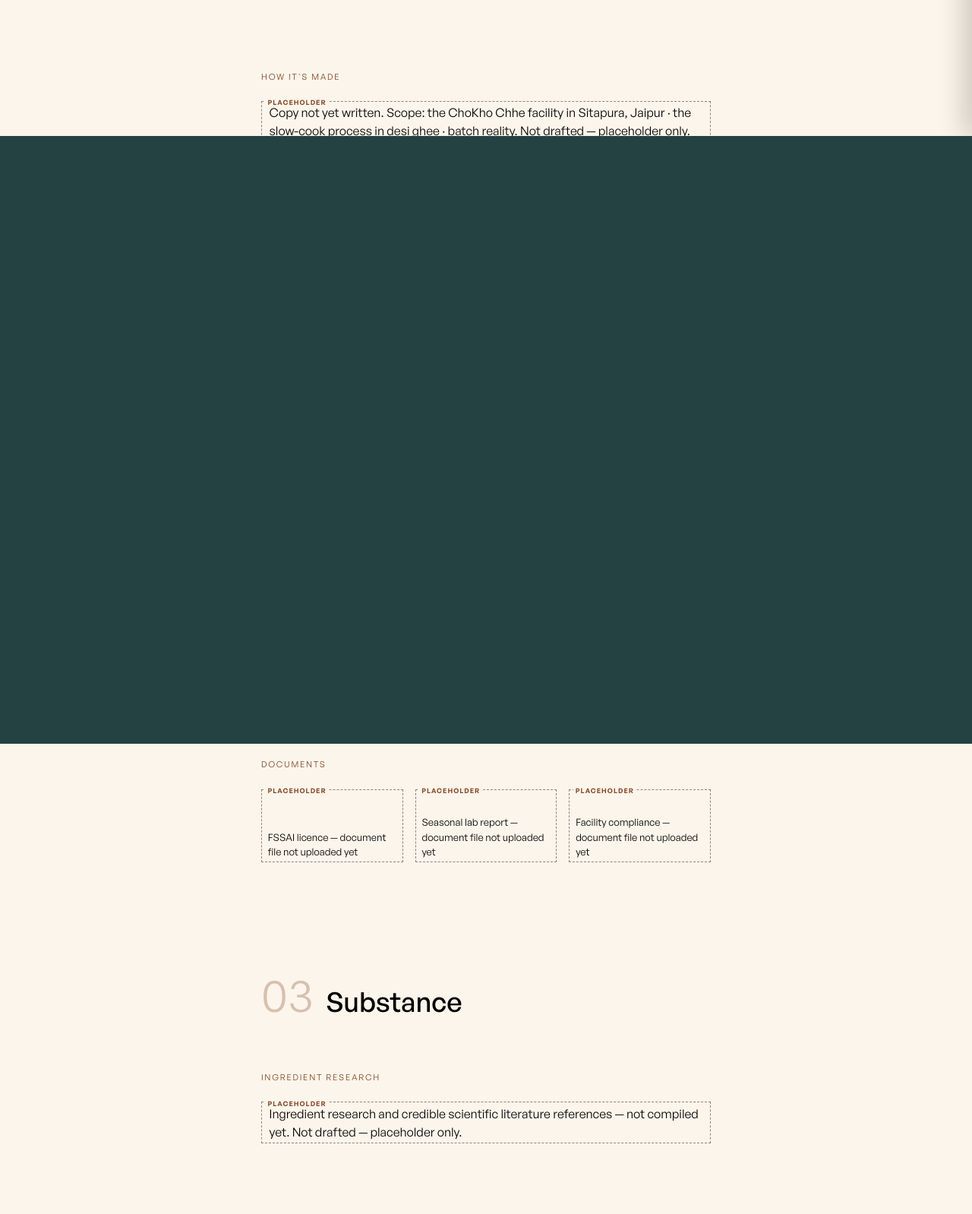
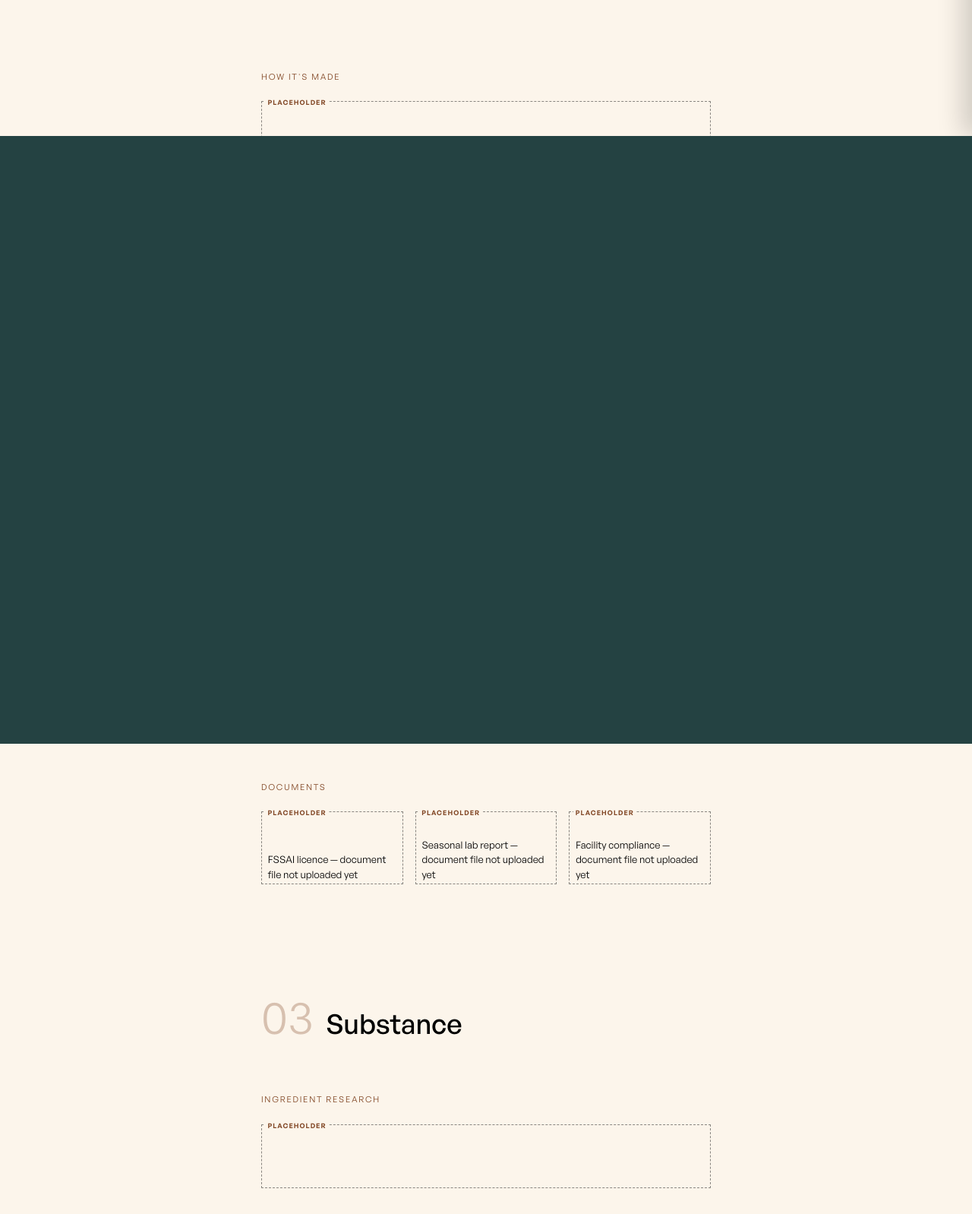
Before and after one commit to Neel529/chokho-chhe, a plain HTML site: page trust.html in a window 1280 px wide. Shown: the part 621-2219 px from the top of the page at 76% size. Drawn offline with nearby package versions, Linux system fonts and the light colour scheme.

Commit message:
Remove internal placeholder note text from public pages
The long 'Copy not yet written. Scope: ...' / 'not shot yet' notes in
Shop, About and Trust are removed from the HTML entirely (they were
already visually hidden, but were still in the page source). The empty
elements stay, so each spot keeps its dashed PLACEHOLDER box. Original
text is archived verbatim in the private gaps.md.

Empty placeholder text boxes get a ~3.5-line min-height (single-class
specificity, so image figures keep their own sizing) so the page rhythm
holds.

Co-Authored-By: Claude Opus 5.5 <noreply@anthropic.com>

```diff
--- a/css/base.css
+++ b/css/base.css
@@ -69,6 +69,14 @@ h1, h2, h3 { font-family: var(--font-heading); font-weight: 500; }
 .is-placeholder--block {
   display: block;
   width: 100%;
+}
+/* Empty placeholder text boxes keep ~3.5 lines of height so the page
+   rhythm holds until real copy fills them. :where() keeps this at
+   single-class specificity, so an element's own sizing (e.g. the image
+   figures' aspect-ratio / min-height, in later stylesheets) still wins. */
+.is-placeholder--block:where(:empty) {
+  min-height: 5.25em; /* fallback: 3.5 × base line-height 1.5 */
+  min-height: 3.5lh;
 }
 
 /* Long placeholder notes ("Copy not yet written. Scope: …", "imagery —
--- a/trust.html
+++ b/trust.html
@@ -198,15 +198,8 @@
     <div class="trust__block" data-reveal>
       <p class="section-label" id="trust-made">How it's made</p>
       <div class="trust__made-body">
-        <p class="is-placeholder is-placeholder--block">
-          Copy not yet written. Scope: the ChoKho Chhe facility in Sitapura,
-          Jaipur · the slow-cook process in desi ghee · batch reality. Not
-          drafted — placeholder only.
-        </p>
-        <div class="trust__figure is-placeholder is-placeholder--block">
-          Facility / process imagery — not shot yet. Faceless storytelling is
-          locked: hands, process, kitchen, texture only. No faces, no portraits.
-        </div>
+        <p class="is-placeholder is-placeholder--block"></p>
+        <div class="trust__figure is-placeholder is-placeholder--block"></div>
       </div>
     </div>
   </section>
@@ -272,10 +265,7 @@
 
     <div class="trust__block" data-reveal>
       <p class="section-label" id="trust-research">Ingredient research</p>
-      <p class="is-placeholder is-placeholder--block">
-        Ingredient research and credible scientific literature references —
-        not compiled yet. Not drafted — placeholder only.
-      </p>
+      <p class="is-placeholder is-placeholder--block"></p>
     </div>
 
     <!-- Full formulation — expandable: collapsed to the first 8 by
```
Also changed, not shown: about.html (+1 -8 lines), shop.html (+3 -11 lines).
